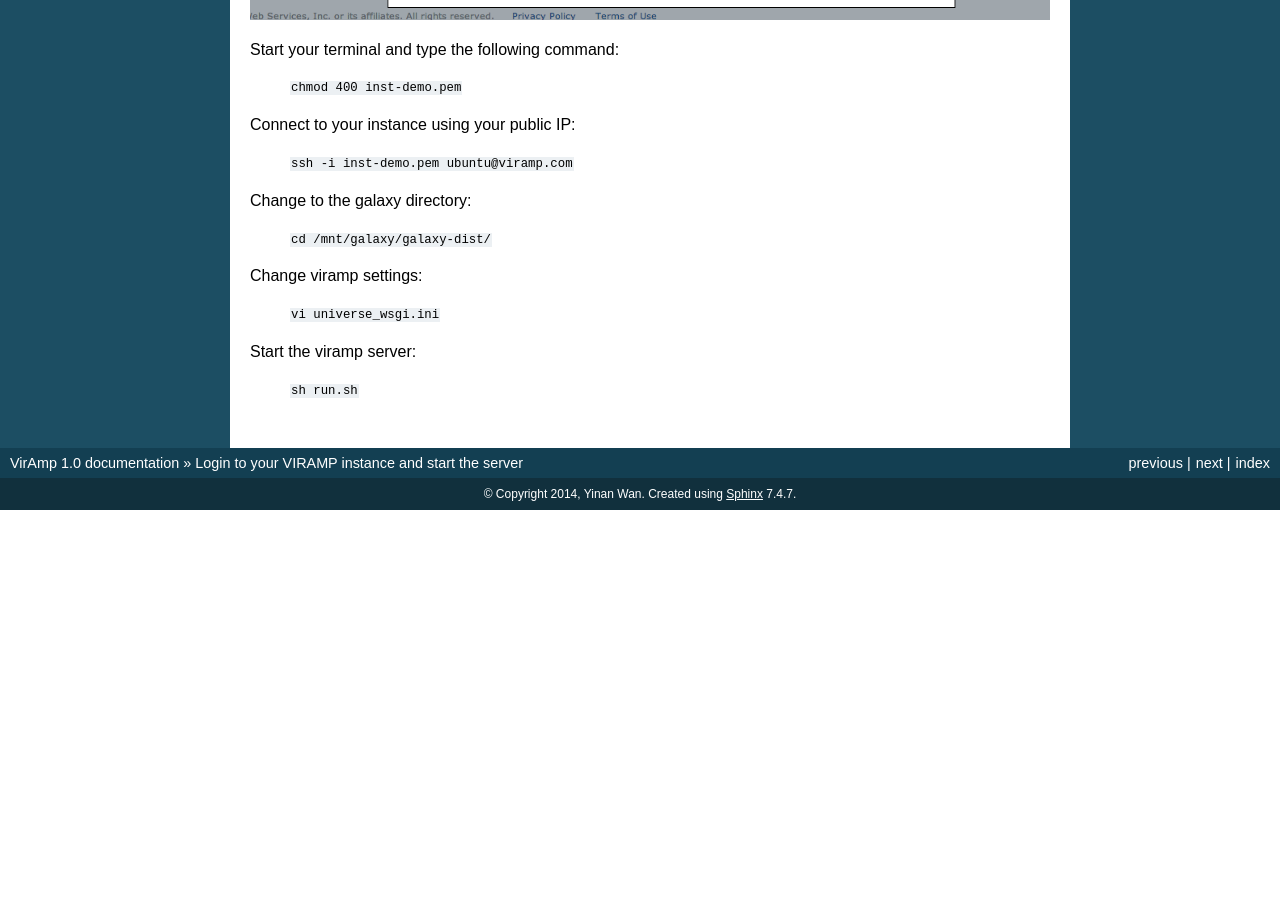
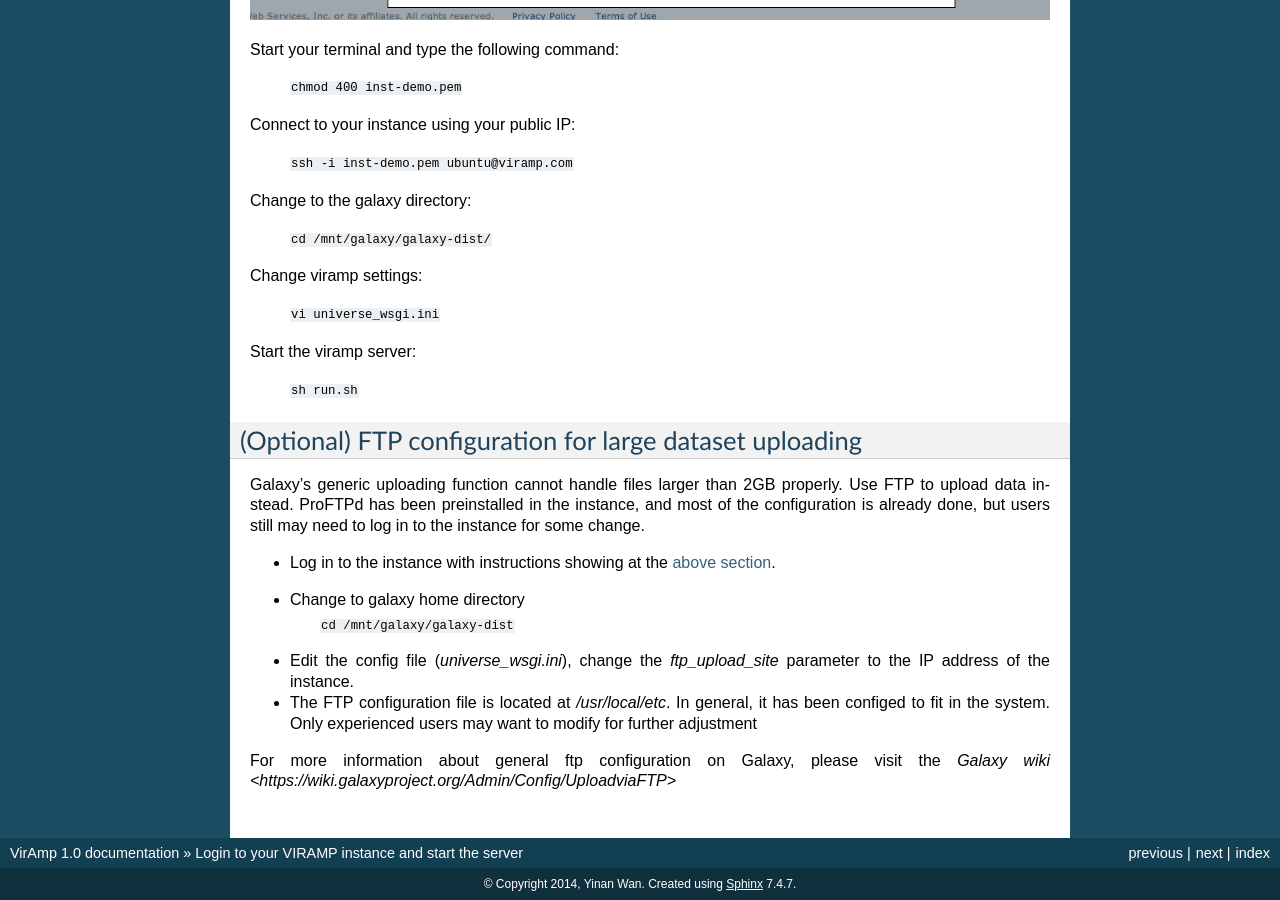
Before and after one commit to xinggui007/viramp-project, a Sphinx documentation site: the page built from docs/viramp_login.rst, in a window 1280 px wide and 900 px high, scrolled down 1706 px. Built offline with Sphinx 7.4.7, drawn with Linux system fonts in a browser that asks for light colours; before the commit the page ends 2216 px from its top, so only the background shows below that; some of the changed text lies outside the part shown.

Commit message:
login docs update

```diff
--- a/docs/viramp_login.rst
+++ b/docs/viramp_login.rst
@@ -44,3 +46,19 @@ Change viramp settings:
 Start the viramp server:
 
         ``sh run.sh``
+
+(Optional) FTP configuration for large dataset uploading
+----------------------------------------------
+
+Galaxy's generic uploading function cannot handle files larger than 2GB properly.  Use FTP to upload data instead. ProFTPd has been preinstalled in the instance, and most of the configuration is already done, but users still may need to log in to the instance for some change.
+
+* Log in to the instance with instructions showing at the :ref:`above section <inst_login_ref>`.
+
+* Change to galaxy home directory
+        ``cd /mnt/galaxy/galaxy-dist``
+
+* Edit the config file (`universe_wsgi.ini`), change the `ftp_upload_site` parameter to the IP address of the instance.
+
+* The FTP configuration file is located at `/usr/local/etc`. In general, it has been configed to fit in the system.  Only experienced users may want to modify for further adjustment
+
+For more information about general ftp configuration on Galaxy, please visit the `Galaxy wiki <https://wiki.galaxyproject.org/Admin/Config/UploadviaFTP>`
```
Also changed, not shown: other parts of docs/viramp_login.rst (+2 -0 lines).
